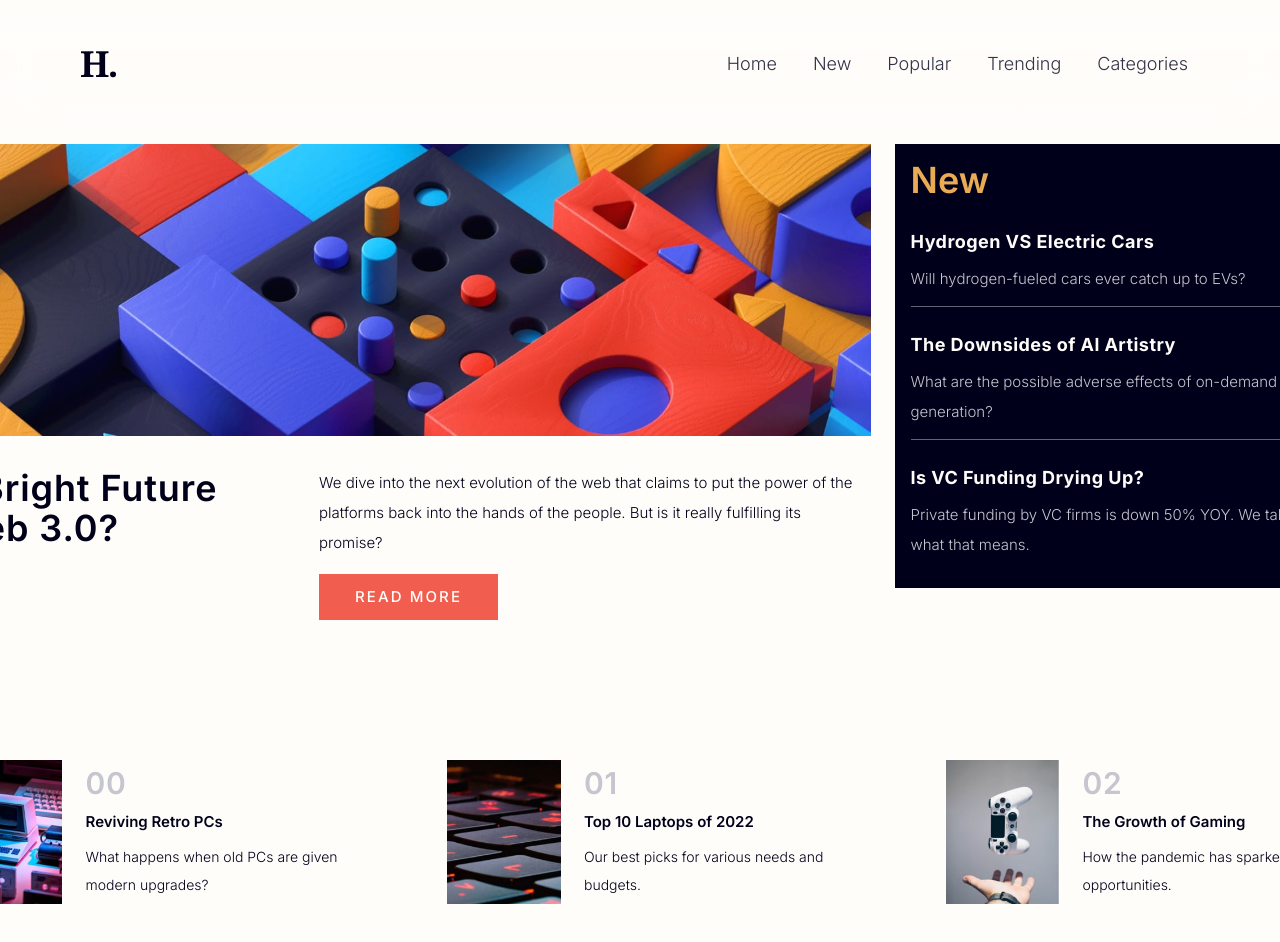
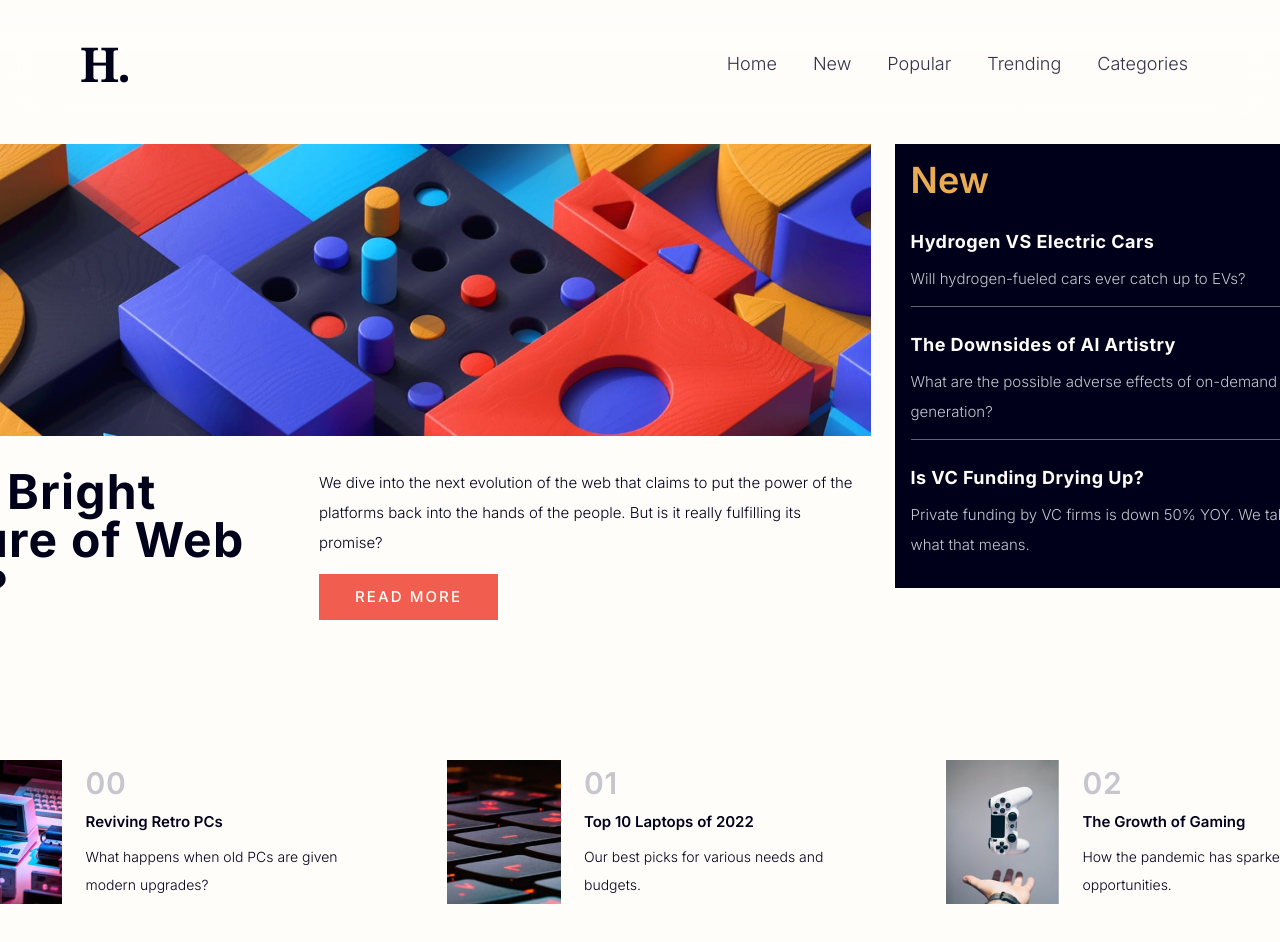
Before and after one commit to Alexjoshua14/Helios-Daily, a Next.js app: page / in a window 1280 px wide. Shown: the top 942 px of the page. Built offline with nearby package versions, Linux system fonts and the light colour scheme.

Commit message:
Increase headline title text size and weight

```diff
--- a/src/app/globals.css
+++ b/src/app/globals.css
@@ -8,7 +8,7 @@ body {
 
 @layer base {
   h1 {
-    @apply text-4xl tracking-wide font-semibold;
+    @apply text-4xl xl:text-5xl tracking-wide font-semibold lg:font-bold;
   }
 
   h3 {
```
